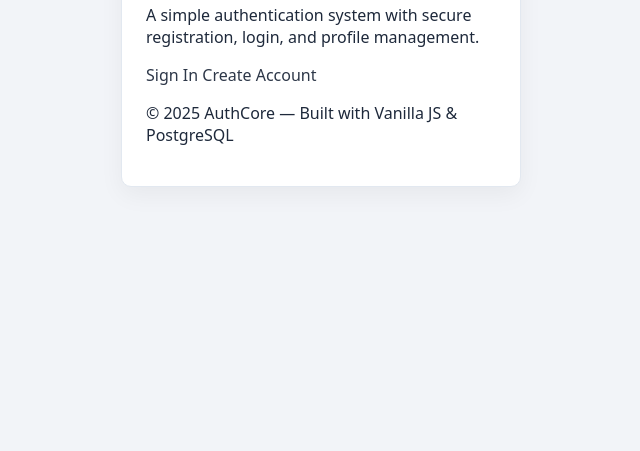
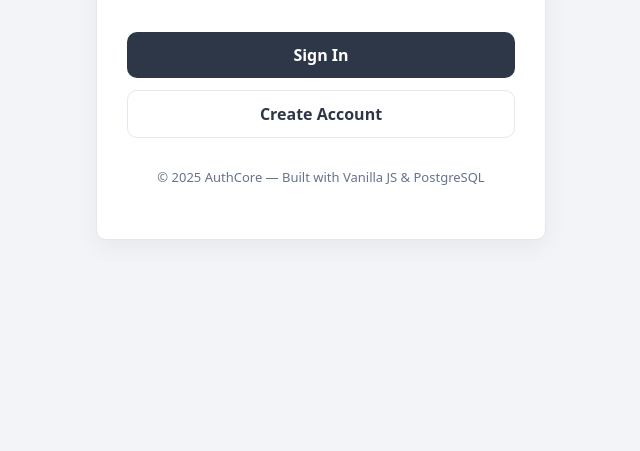
Before and after one commit to AntonDimtrov/auth-core, a website: page public/index.html in a window 1280 px wide. Shown: the part 349-800 px from the top of the page, without its empty margins (319-959 px from the left). Drawn offline with Linux system fonts and the light colour scheme.

Commit message:
Updated welcome page

```diff
--- a/public/index.html
+++ b/public/index.html
@@ -8,17 +8,17 @@
   <body>
     <div class="container hero">
       <h1>Welcome to AuthCore</h1>
-      <p>
+      <p class="subtitle">
         A simple authentication system with secure registration, login, and
         profile management.
       </p>
 
       <div class="buttons">
-        <a href="signin.html">Sign In</a>
-        <a href="signup.html" class="secondary">Create Account</a>
+        <a href="signin.html" class="btn primary">Sign In</a>
+        <a href="signup.html" class="btn secondary">Create Account</a>
       </div>
 
-      <footer>
+      <footer class="footer">
         <p>© 2025 AuthCore — Built with Vanilla JS & PostgreSQL</p>
       </footer>
     </div>
--- a/public/style.css
+++ b/public/style.css
@@ -186,3 +186,64 @@ a:hover {
     transform: translateY(-20px);
   }
 }
+
+.hero {
+  text-align: center;
+  padding: 40px 30px;
+  max-width: 450px;
+}
+
+.hero h1 {
+  font-size: 28px;
+  margin-bottom: 15px;
+  color: var(--accent);
+}
+
+.hero .subtitle {
+  color: var(--muted);
+  font-size: 15px;
+  margin-bottom: 30px;
+  line-height: 1.5;
+}
+
+.buttons {
+  display: flex;
+  flex-direction: column;
+  gap: 12px;
+}
+
+.btn {
+  display: inline-block;
+  padding: 12px 16px;
+  border-radius: var(--radius);
+  font-weight: 600;
+  text-decoration: none;
+  text-align: center;
+  transition: background 0.2s, color 0.2s, transform 0.1s;
+}
+
+.btn.primary {
+  background: var(--accent);
+  color: white;
+}
+
+.btn.primary:hover {
+  background: #4a5568;
+  transform: translateY(-1px);
+}
+
+.btn.secondary {
+  border: 1px solid var(--border);
+  background: var(--card-bg);
+  color: var(--accent);
+}
+
+.btn.secondary:hover {
+  background: #f1f5f9;
+}
+
+.footer {
+  margin-top: 30px;
+  font-size: 13px;
+  color: var(--muted);
+}
```
